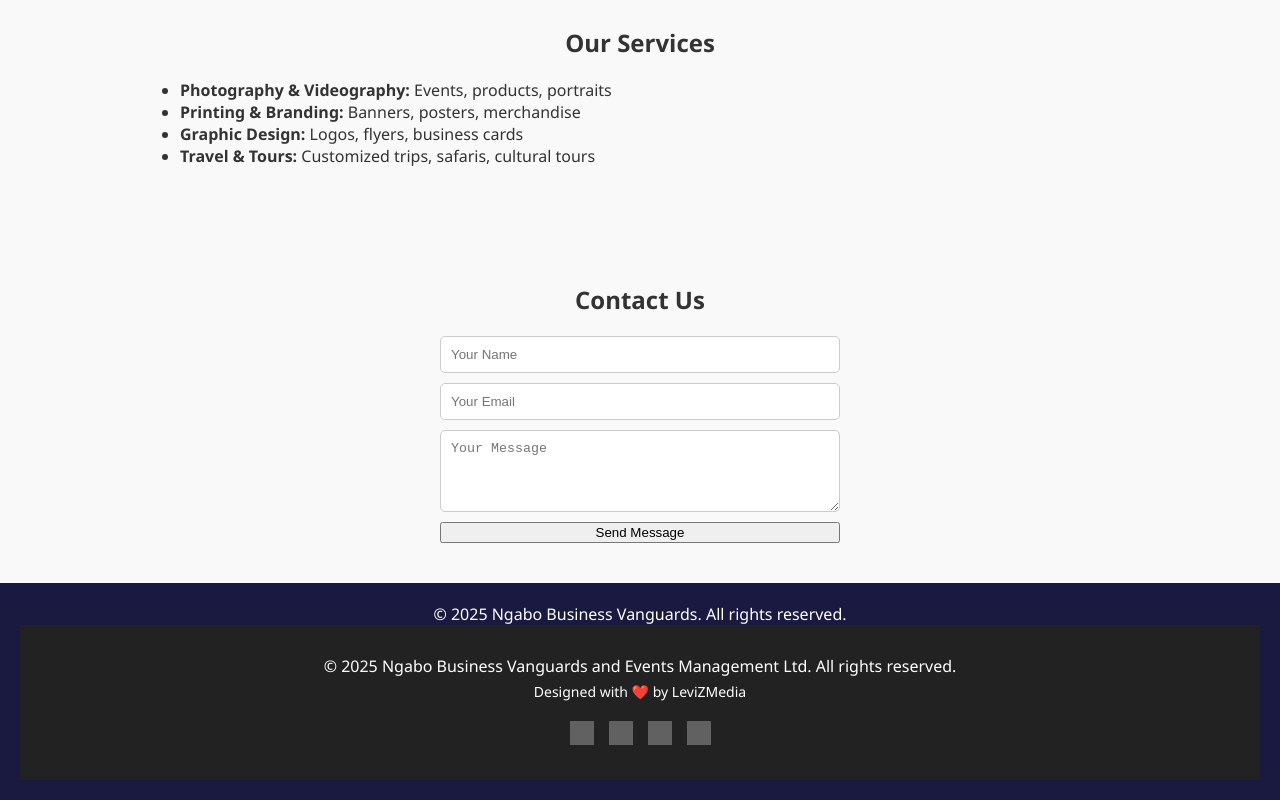
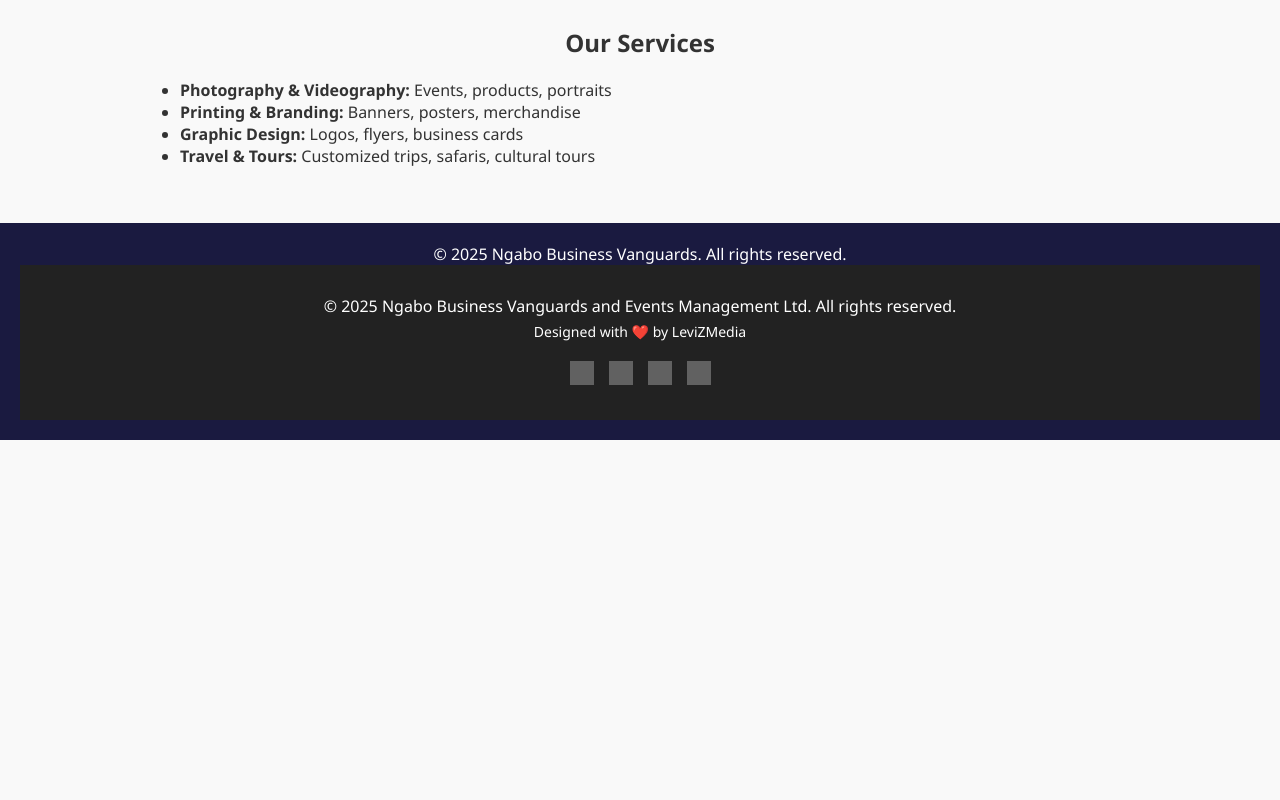
Before and after one commit to ngabobusiness/ngabobusiness.github.io, a plain HTML site: page index.html in a window 1280 px wide. Shown: the part 2112-2912 px from the top of the page. After the commit the page ends 2552 px from the top, so only its background shows below. Drawn offline with Linux system fonts and the light colour scheme; grey boxes are pictures that could not be loaded.

Commit message:
Update index.html

```diff
--- a/index.html
+++ b/index.html
@@ -151,14 +151,6 @@
       <li><strong>Graphic Design:</strong> Logos, flyers, business cards</li>
       <li><strong>Travel & Tours:</strong> Customized trips, safaris, cultural tours</li>
     </ul>
-  </div>  <div class="section" id="contact">
-    <h2>Contact Us</h2>
-    <form>
-      <input type="text" placeholder="Your Name" required>
-      <input type="email" placeholder="Your Email" required>
-      <textarea rows="4" placeholder="Your Message"></textarea>
-      <button type="submit">Send Message</button>
-    </form>
   </div>  <footer>
     &copy; 2025 Ngabo Business Vanguards. All rights reserved.
   <!-- WhatsApp Floating Button -->
```
